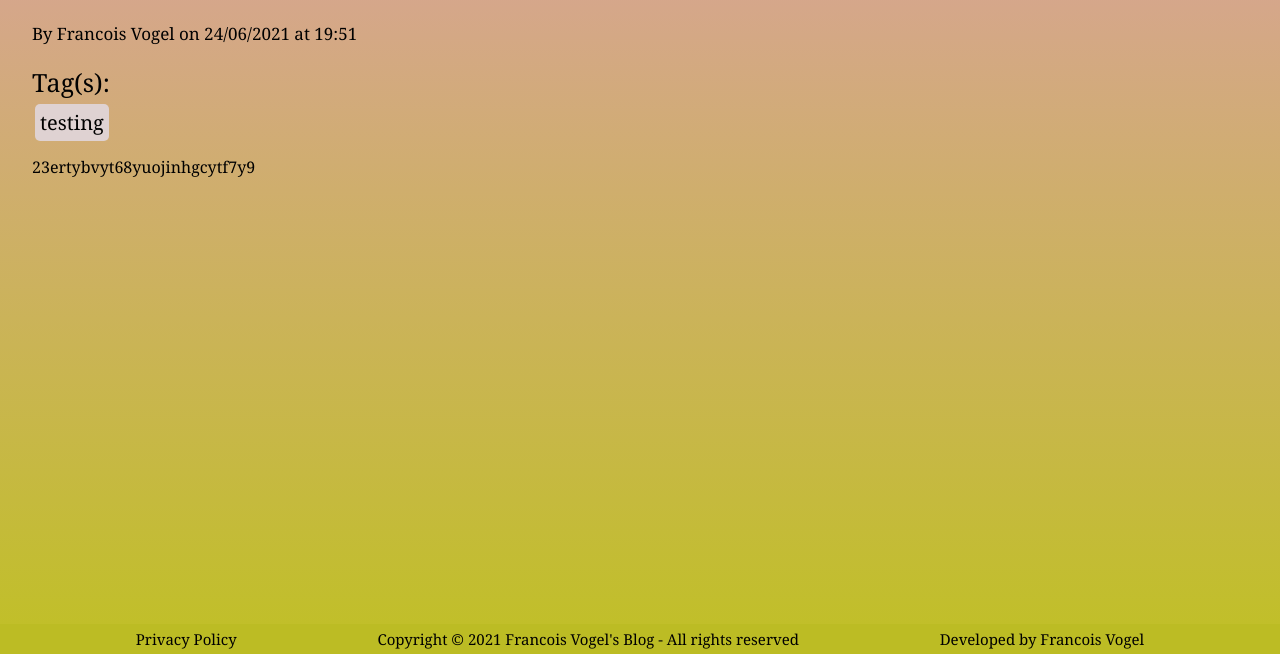
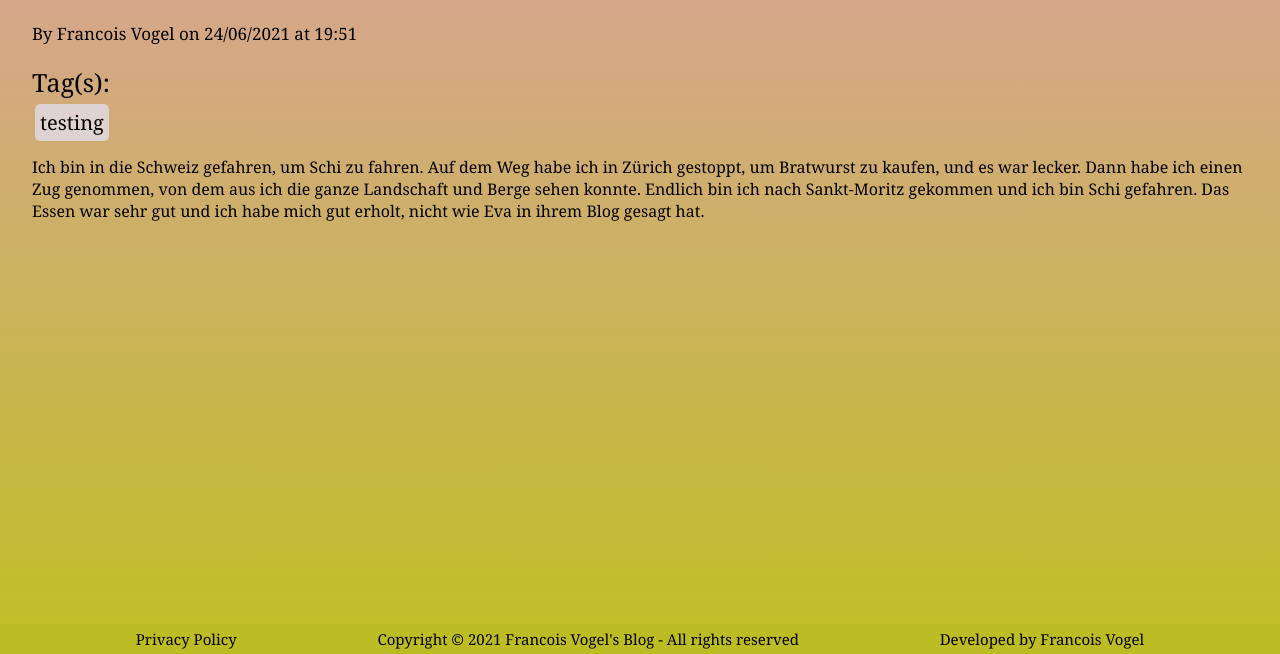
Before and after one commit to francoisvogel/blog, a plain HTML site: page reise/index.html in a window 1280 px wide. Shown: the part 146-800 px from the top of the page. Drawn offline with Linux system fonts and the light colour scheme; files that its build step writes are made by us from their sources.

Commit message:
6th commit

```diff
--- a/reise/index.html
+++ b/reise/index.html
@@ -22,7 +22,7 @@
 <p class="info">By Francois Vogel on 24/06/2021 at 19:51
 <p class="tagInfo">Tag(s):</p>
 <div class="tagContainer"><a href="../byTag/testing/" class="tagElement">testing</a></div>
-23ertybvyt68yuojinhgcytf7y9
+Ich bin in die Schweiz gefahren, um Schi zu fahren. Auf dem Weg habe ich in Zürich gestoppt, um Bratwurst zu kaufen, und es war lecker. Dann habe ich einen Zug genommen, von dem aus ich die ganze Landschaft und Berge sehen konnte. Endlich bin ich nach Sankt-Moritz gekommen und ich bin Schi gefahren. Das Essen war sehr gut und ich habe mich gut erholt, nicht wie Eva in ihrem Blog gesagt hat.
 </div><footer>
     <a class="footerTab highlight" href="https://francoisvogel.io/privacy_policy.pdf">Privacy Policy</a>
     <p class="footerTab">Copyright © 2021 Francois Vogel's Blog - All rights reserved</p>
```
Also changed, not shown: reise/reise.txt.
